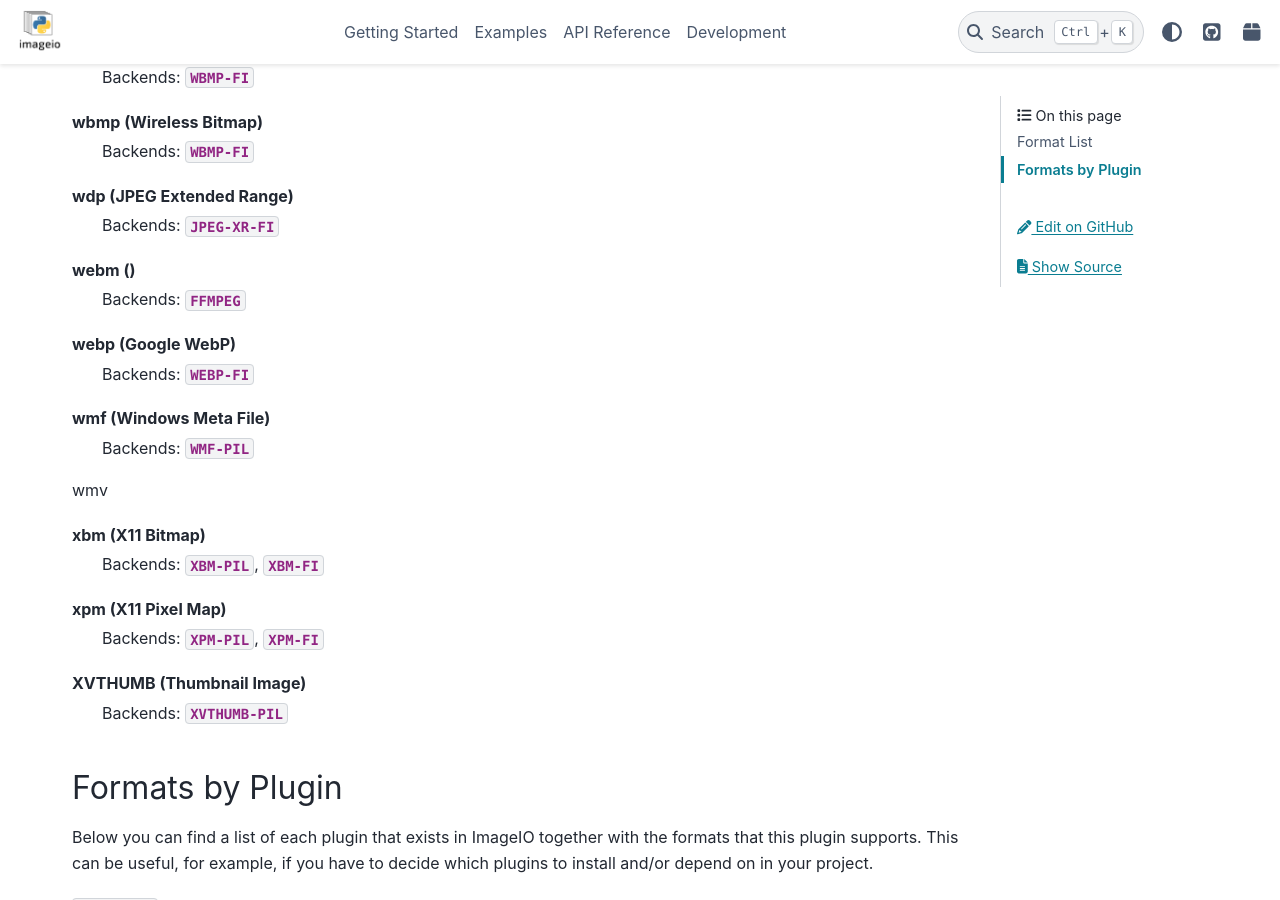
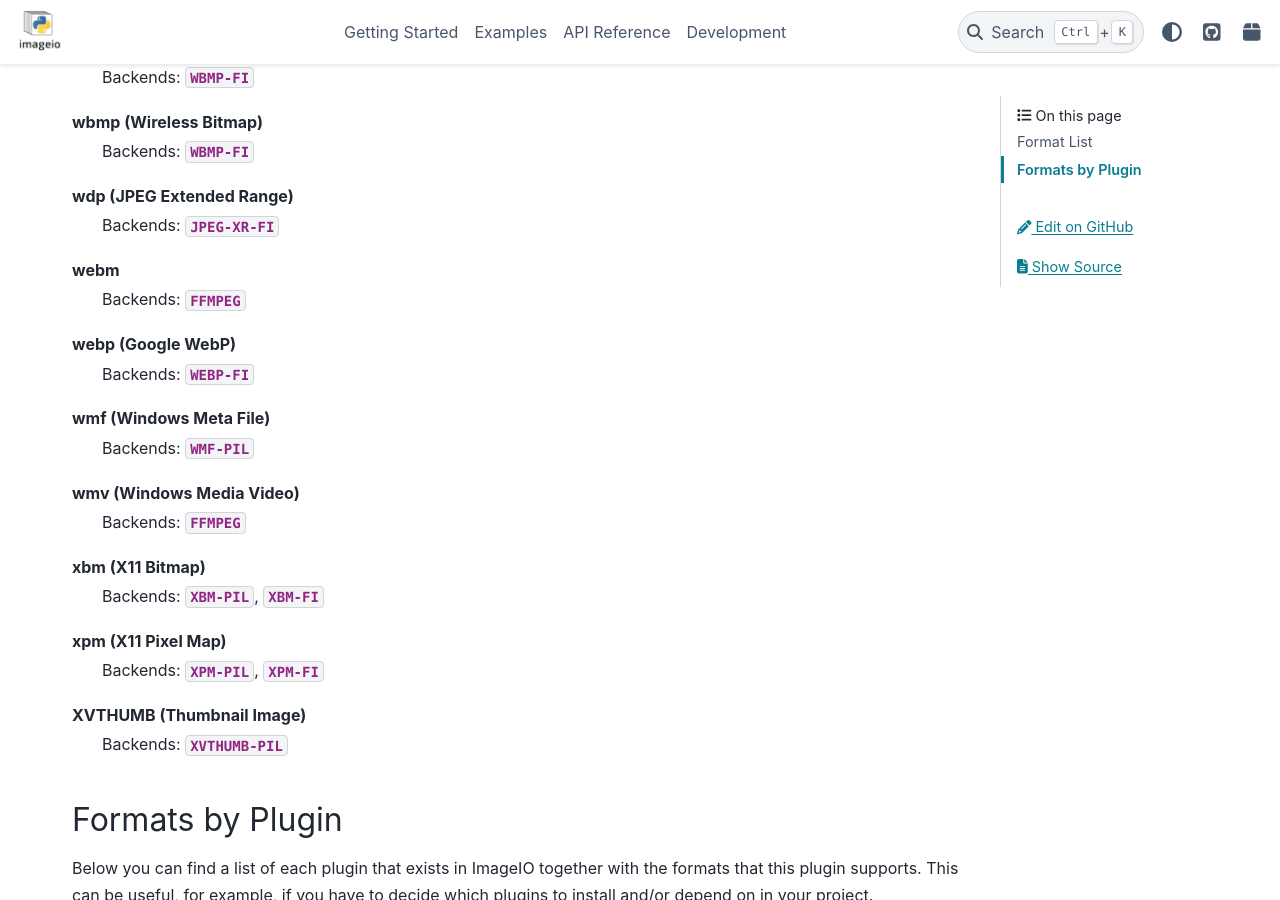
Before and after one commit to imageio/imageio, a Sphinx documentation site: the page built from docs/supported_formats.rst, in a window 1280 px wide and 900 px high, scrolled down 12100 px. Built offline with Sphinx 7.4.7 and the PyData theme 0.15.4, drawn with Linux system fonts in a browser that asks for light colours; pages that are not in the unit, such as notebooks, are missing from menus.

Commit message:
DOC: Added missing format

```diff
--- a/docs/supported_formats.rst
+++ b/docs/supported_formats.rst
@@ -520,7 +520,7 @@ wbmp (Wireless Bitmap)
 wdp (JPEG Extended Range)
     Backends: :mod:`JPEG-XR-FI <imageio.plugins.freeimage>`
 
-webm ()
+webm
     Backends: :mod:`FFMPEG <imageio.plugins.ffmpeg>`
 
 webp (Google WebP)
@@ -529,7 +529,8 @@ webp (Google WebP)
 wmf (Windows Meta File)
     Backends: :mod:`WMF-PIL <imageio.plugins.pillow_legacy>`
 
-wmv
+wmv (Windows Media Video)
+    Backends: :mod:`FFMPEG <imageio.plugins.ffmpeg>`
 
 xbm (X11 Bitmap)
     Backends: :mod:`XBM-PIL <imageio.plugins.pillow_legacy>`, :mod:`XBM-FI <imageio.plugins.freeimage>`
```
